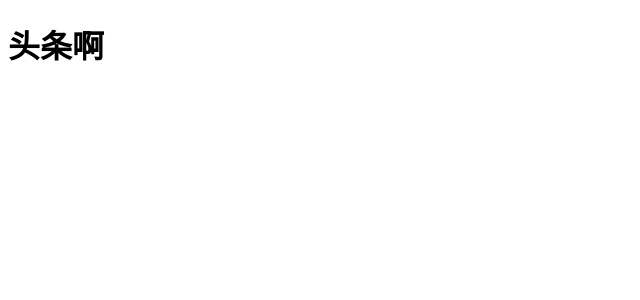
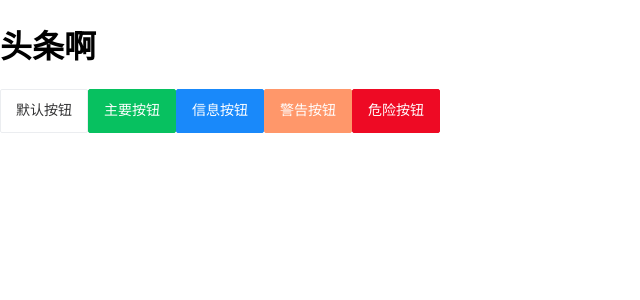
Before and after one commit to haobinbin-11/mobiletoutiao, a Vue app: page / in a window 1280 px wide. Shown: the top 300 px of the page, without its empty margins (0-640 px from the left). Built offline with nearby package versions, Linux system fonts and the light colour scheme.

Commit message:
项目初始化-导入Van组件库

```diff
--- a/package.json
+++ b/package.json
@@ -9,6 +9,7 @@
   },
   "dependencies": {
     "core-js": "^3.6.4",
+    "vant": "^2.8.1",
     "vue": "^2.6.11",
     "vue-router": "^3.1.6",
     "vuex": "^3.1.3"
--- a/src/App.vue
+++ b/src/App.vue
@@ -1,12 +1,17 @@
 <template>
   <div id="app">
     <h1>头条啊</h1>
+    <van-button type="default">默认按钮</van-button>
+    <van-button type="primary">主要按钮</van-button>
+    <van-button type="info">信息按钮</van-button>
+    <van-button type="warning">警告按钮</van-button>
+    <van-button type="danger">危险按钮</van-button>
     <router-view/>
   </div>
 </template>
 <script>
 export default {
-  name: "App"
+  name: 'App'
 }
 </script>
 <style lang="less"></style>
--- a/src/main.js
+++ b/src/main.js
@@ -2,7 +2,9 @@
 import App from './App.vue'
 import router from './router'
 import store from './store'
-
+import Vant from 'vant'
+import 'vant/lib/index.css'
+Vue.use(Vant)
 Vue.config.productionTip = false
 //  创建Vue根实例 将 router strore 配置到
 new Vue({
```
Also changed, not shown: 1 other file (tests, documents, lock files or other folders).
